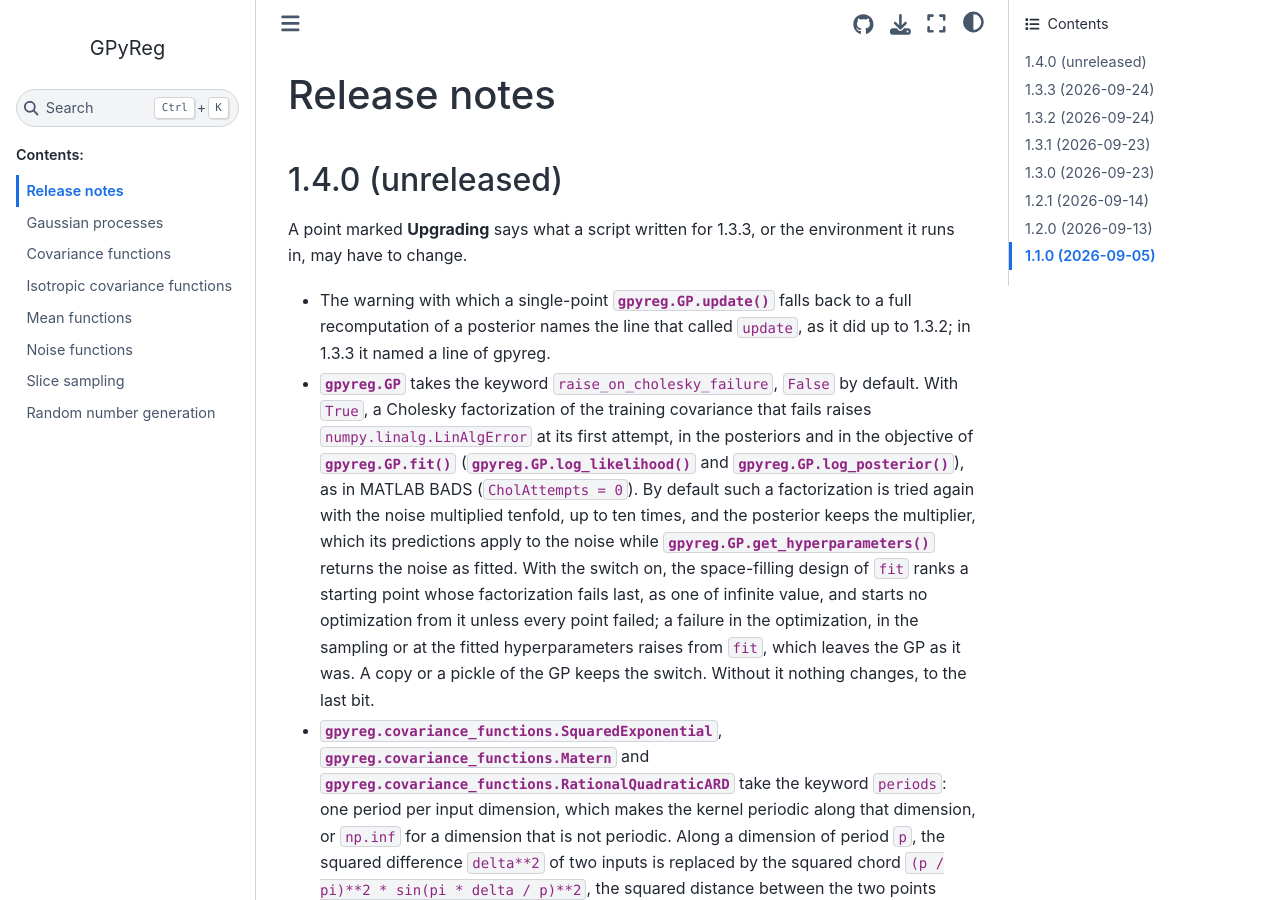
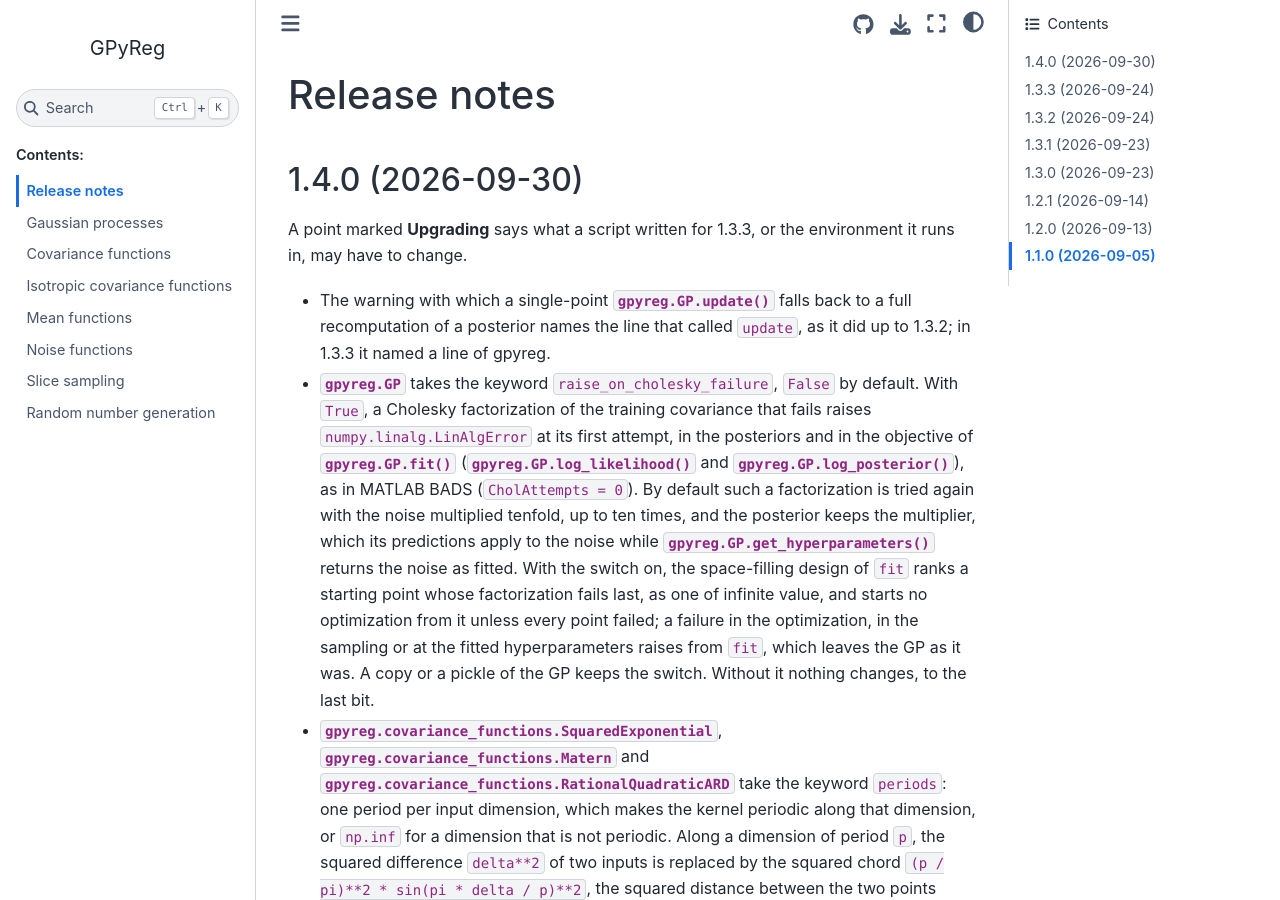
Before and after one commit to acerbilab/gpyreg, a Sphinx documentation site: the page built from docsrc/source/release_notes.rst, in a window 1280 px wide and 900 px high. Built offline with Sphinx 7.4.7 and the Sphinx Book theme 1.1.4, drawn with Linux system fonts in a browser that asks for light colours.

Commit message:
docs: date the 1.4.0 release notes
Co-Authored-By: Claude Opus 5.5 <noreply@anthropic.com>

```diff
--- a/docsrc/source/release_notes.rst
+++ b/docsrc/source/release_notes.rst
@@ -1,7 +1,7 @@
 Release notes
 =============
 
-1.4.0 (unreleased)
+1.4.0 (2026-09-30)
 ------------------
 
 A point marked **Upgrading** says what a script written for 1.3.3, or the
```
